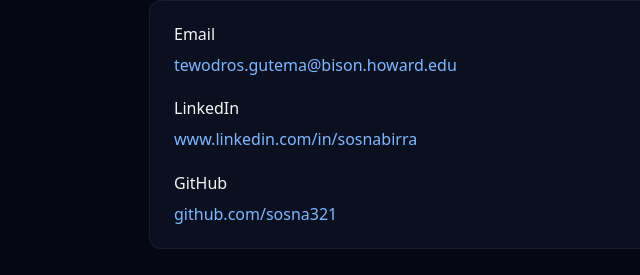
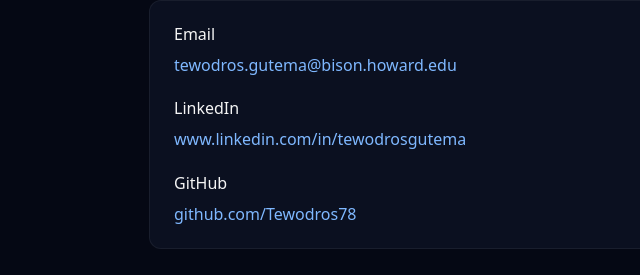
Before and after one commit to Tewodros78/Tewodros.github.io, a plain HTML site: page contact.html in a window 1280 px wide. Shown: the part 149-424 px from the top of the page, 27-667 px from the left. Drawn offline with Linux system fonts and the light colour scheme.

Commit message:
Update contact.html

```diff
--- a/contact.html
+++ b/contact.html
@@ -52,7 +52,7 @@
                 <div class="contact-label">LinkedIn</div>
                 <div>
                     <a href="https://www.linkedin.com/in/sosnabirra" target="_blank">
-                        www.linkedin.com/in/sosnabirra
+                        www.linkedin.com/in/tewodrosgutema
                     </a>
                 </div>
             </div>
@@ -61,7 +61,7 @@
                 <div class="contact-label">GitHub</div>
                 <div>
                     <a href="https://github.com/sosna321" target="_blank">
-                        github.com/sosna321
+                        github.com/Tewodros78
                     </a>
                 </div>
             </div>
```
